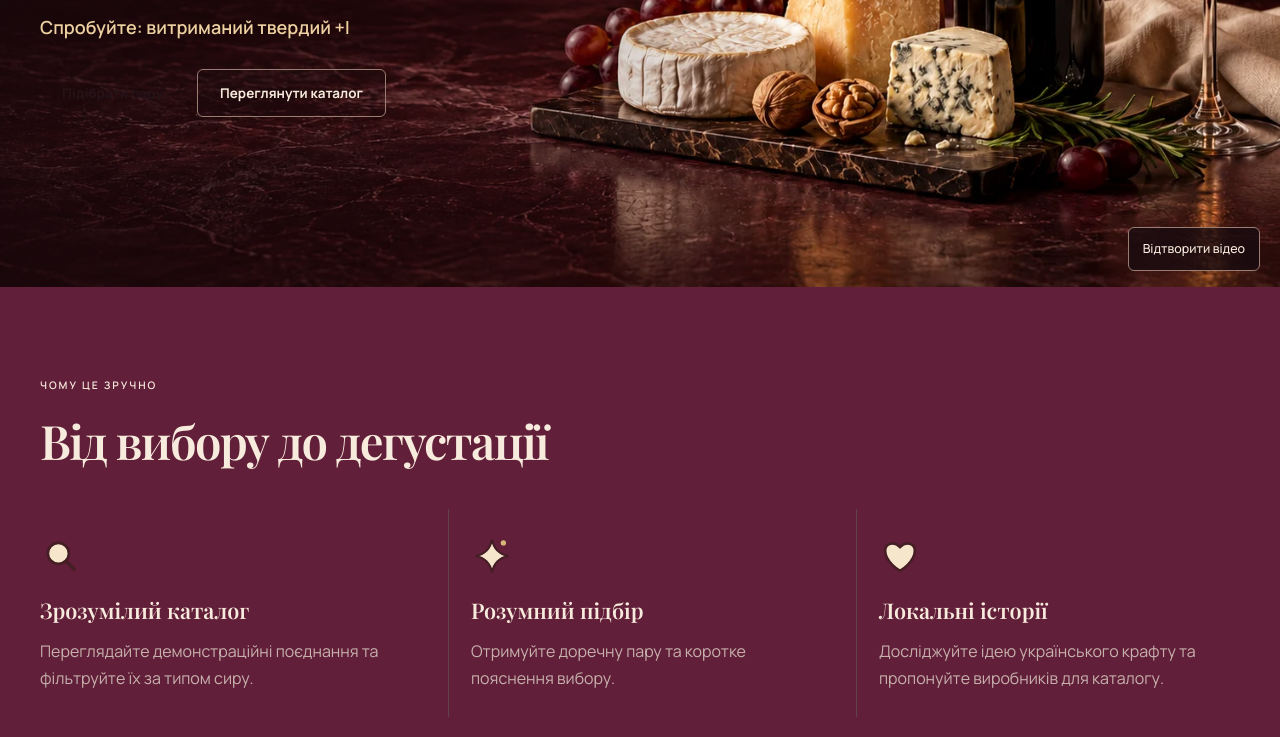
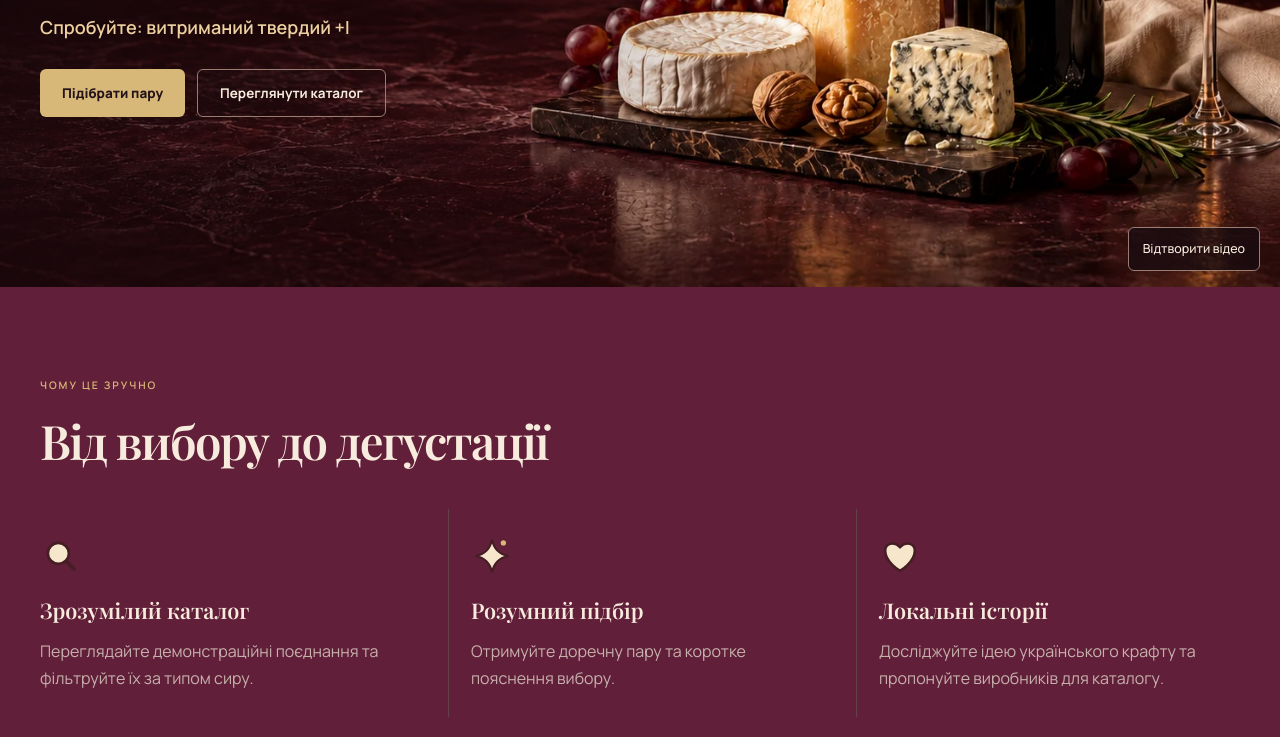
Before and after one commit to lumencompanyua/gurman-info, a plain HTML site: page index.html in a window 1280 px wide. Shown: the part 513-1250 px from the top of the page. Drawn offline with nearby package versions, Linux system fonts and the light colour scheme; some packages are replaced by stand-ins of ours; no server answers; a script that the page names is missing.

Commit message:
видалив колір з root

```diff
--- a/styles.css
+++ b/styles.css
@@ -12,7 +12,7 @@
   --wine-2:#64303a;
   --cream:#2c171b;
   --paper:#621f39;
-  --red:##eb4034;
+  --gold:#d8b878;
   --ink:#f7ebdd;
   --muted:#c6b1ad;
   --line:#624249;
```
